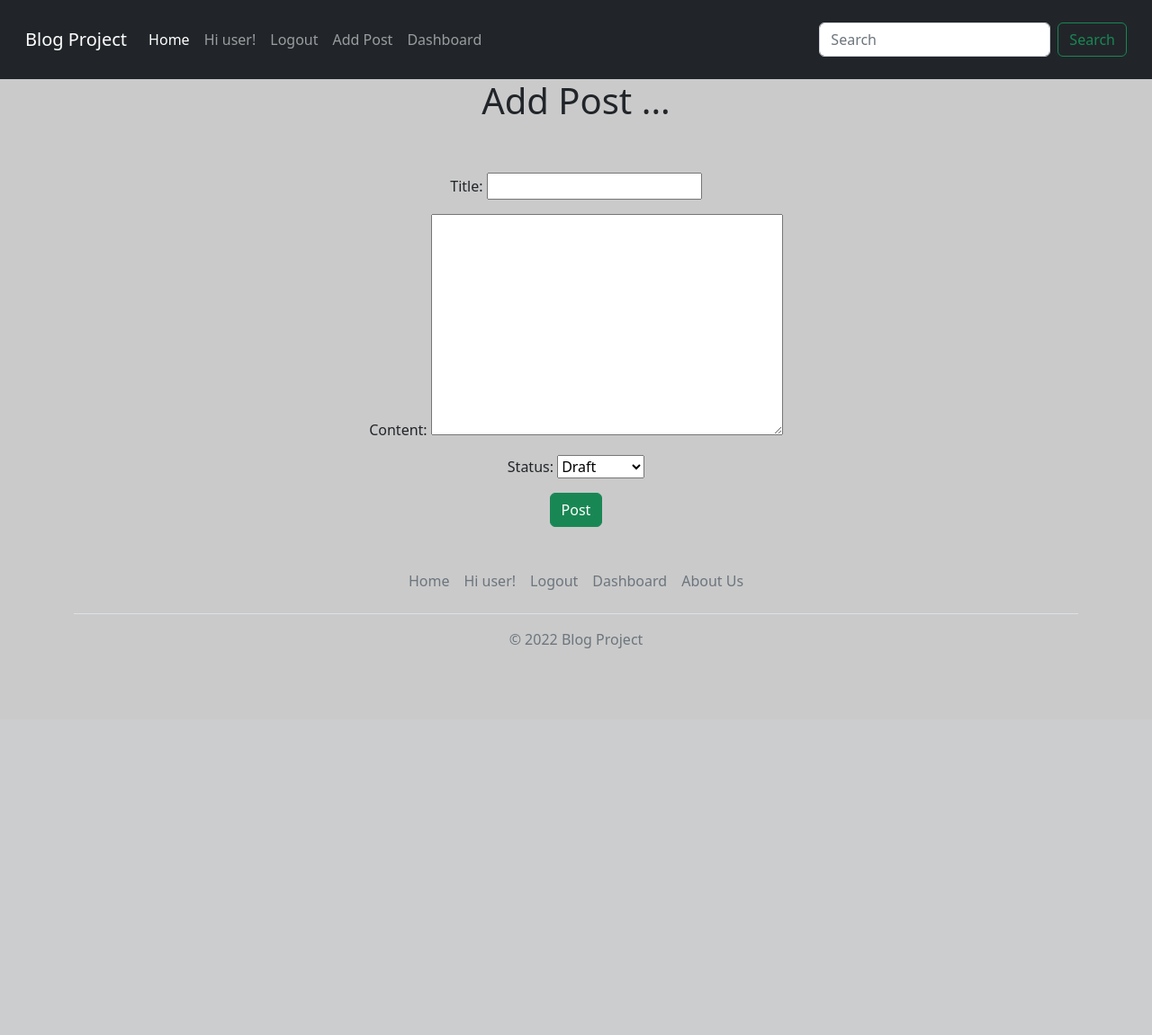
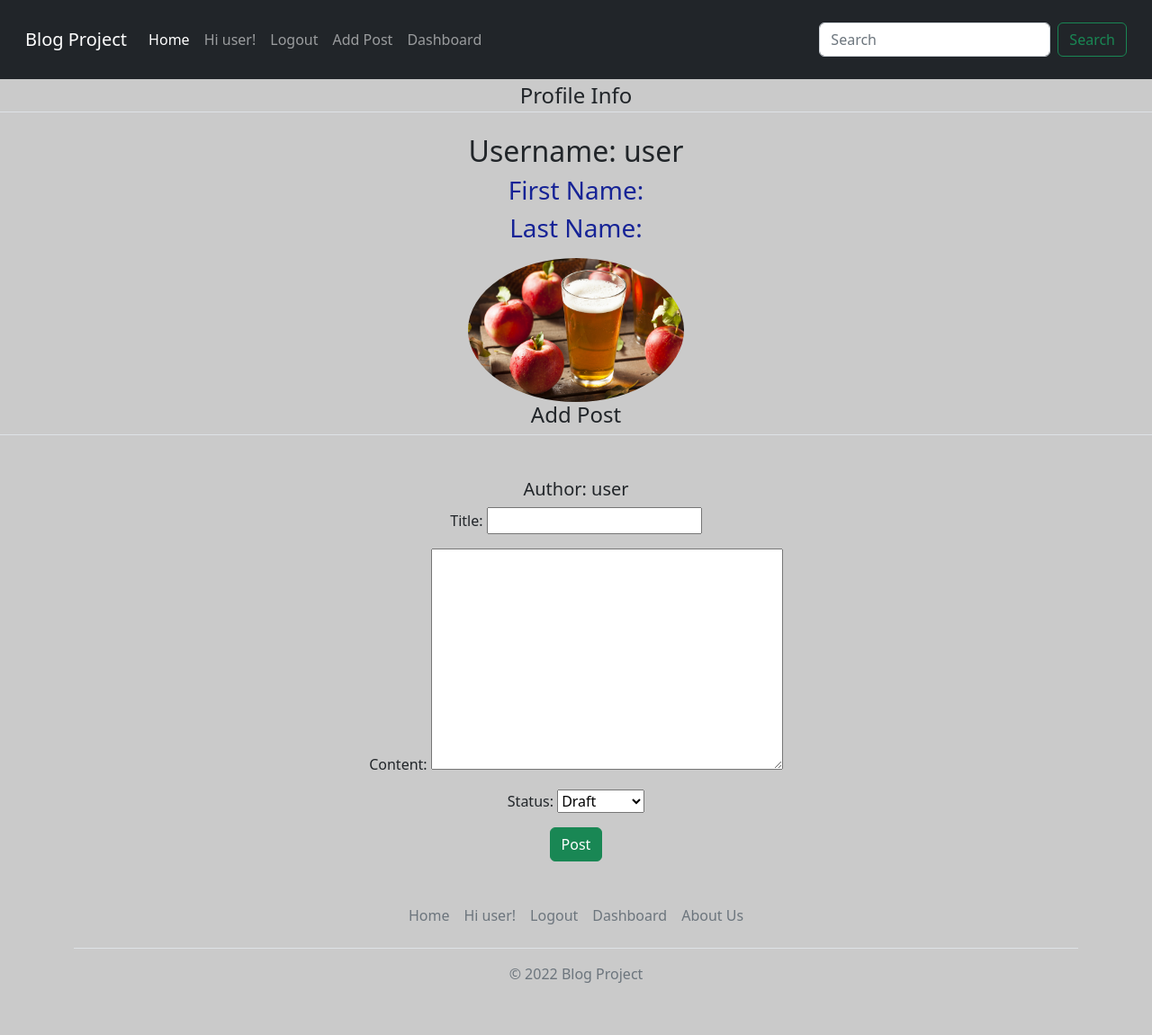
Before and after one commit to Blog-DjangoLexicon/Main, a Django app: page /blog_app/addpost/ in a window 1280 px wide. Shown: the whole page at 90% size. Before the commit the page ends 721 px from the top, so only its background shows below. Run offline with Django 3.2, Linux system fonts and the light colour scheme; a user stored in the database is signed in; data comes from the database, SQL or seed files in the repository; both versions use the stored data as it was after the commit.

Commit message:
simple update

```diff
--- a/django_blog/templates/blog_app/addpost.html
+++ b/django_blog/templates/blog_app/addpost.html
@@ -4,14 +4,32 @@
 {% load staticfiles %}
 
 {% block content %}
-<h1>Add Post ... </h1>
+
+<div class="content-section">
+      <div class="media">
+        <legend class="border-bottom mb-4">Profile Info</legend>
+        <div class="media-body">
+            <h2 class="account-heading" >Username: {{ user.username }}</h2>
+            <h3>First Name: {{ request.user.first_name }}</h3>
+            <h3>Last Name: {{ request.user.last_name }}</h3>
+            <p class="text-secondary">{{ user.email }}</p>
+            <img class="rounded-circle article-img" src="{{ user.userprofileinfo.profile_pic.url }}" width='240' alt={{user}}>
+        </div>
+      </div>
+      <!-- FORM HERE -->
+      <legend class="border-bottom mb-4"><h4>Add Post</h4></legend>
 <br><br>
-<form enctype="multipart/form-data" method="POST">
-{% csrf_token %}
-    {{ post_form.as_p }}
-    <button class="btn btn-md btn-success btn-block" type="submit">Post</button>
+    <form enctype="multipart/form-data" method="POST">
+    <h5>  Author: {{ user.username }} </h5>
+    {% csrf_token %}
+        {{ post_form.as_p }}
+        <button class="btn btn-md btn-success btn-block" type="submit">Post</button>
 
-</form>
+    </form>
+
+
+</div >
+
 <div class="jumbotron">
 
 
--- a/django_blog/templates/blog_app/registration.html
+++ b/django_blog/templates/blog_app/registration.html
@@ -8,7 +8,8 @@
 <div class="jumbotron">
 
     {% if registered %}
-        <h1>Thank you for registring</h1>
+         <h1>Thank you for Signing Up</h1>
+        Do you want to log in? <a href="{% url 'blog_app:user_login' %}">Login</a>
 
     {% else %}
         <h2>Register here!</h2>
```
Also changed, not shown: django_blog/templates/blog_app/deletepost.html (+17 -1 lines), django_blog/templates/blog_app/edit.html (+21 -6 lines), django_blog/db.sqlite3.
